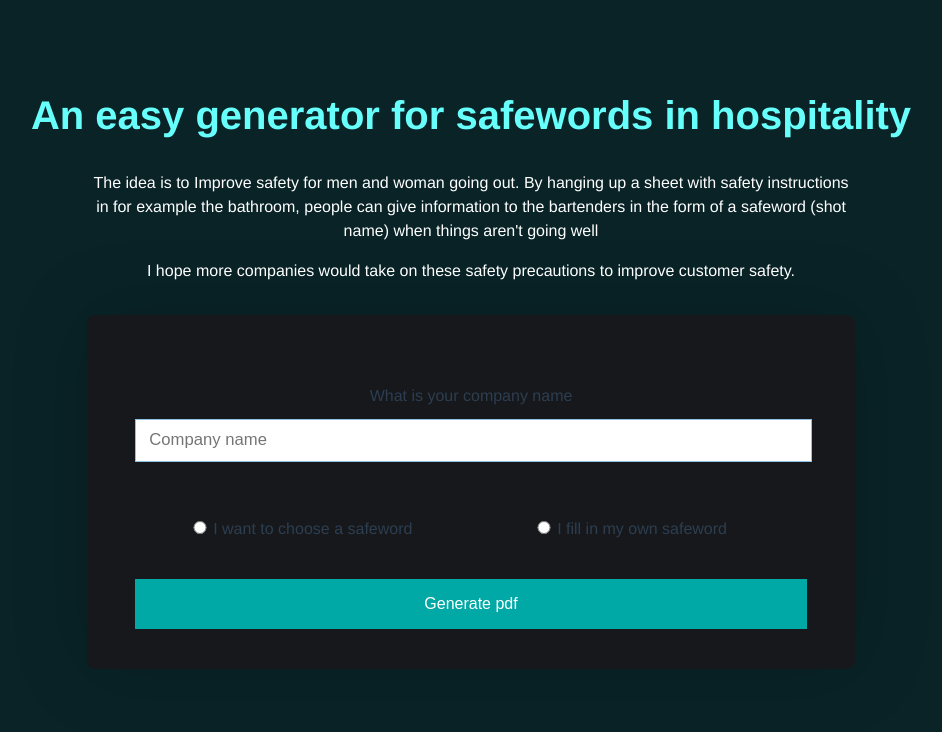
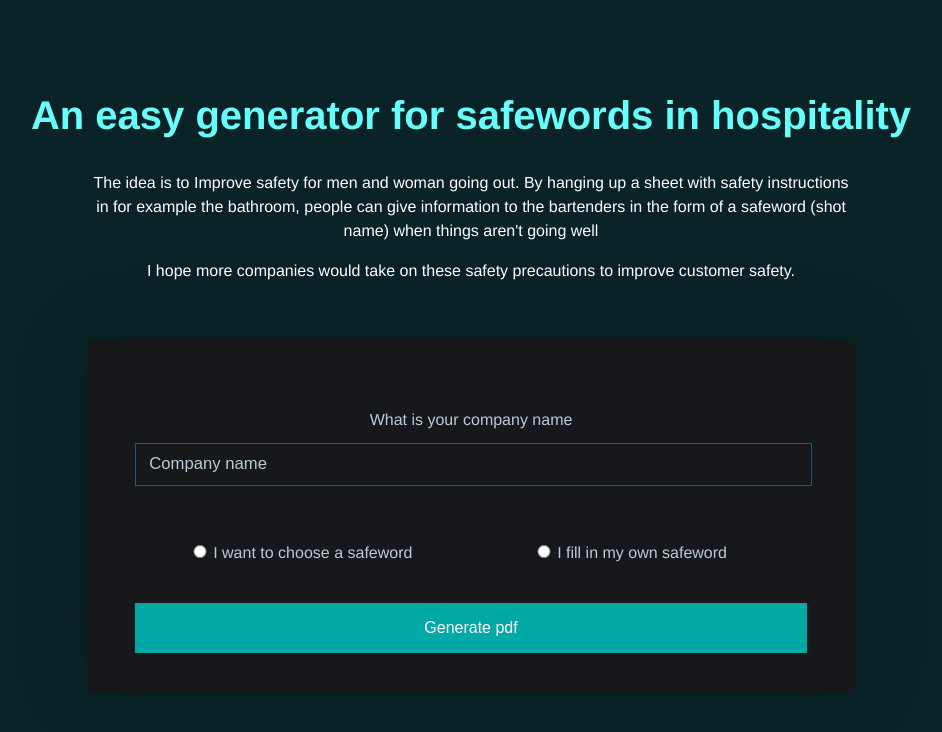
Before and after one commit to timruiterkamp/safeword-hospitality-generator, a Vue app: page / in a window 1280 px wide. Shown: the top 732 px of the page, without its empty margins (169-1111 px from the left). Built offline with nearby package versions, Linux system fonts and the light colour scheme.

Commit message:
updated page look

```diff
--- a/src/components/GeneratorForm.vue
+++ b/src/components/GeneratorForm.vue
@@ -154,7 +154,7 @@ form {
     box-shadow: 0 0 5em 1px rgba(0,0,0,.15);
     border-radius: .5em;
     background-color: #17181c;
-    margin: 2em 0 0;
+    margin: 3.5em 0 0;
 
     display: flex;
     flex-direction: column;
@@ -183,20 +183,23 @@ fieldset > div {
     width: 49%;
 }
 input {
-    border: 1px solid #90C2E7;
+    border: 1px solid #1d5985;
     padding: 1em;
     margin: 1em 0;
     width: 100%;
+    background-color: transparent;
 }
 
 
 input::placeholder {
     font-size: 1.25em;
+    color: #b9cbd9;
 }
 
 label {
     margin: .5em 0 0;
     font-weight: 500;
+    color: #b9cbd9;
 }
 select {
     height: 3.5em;
```
